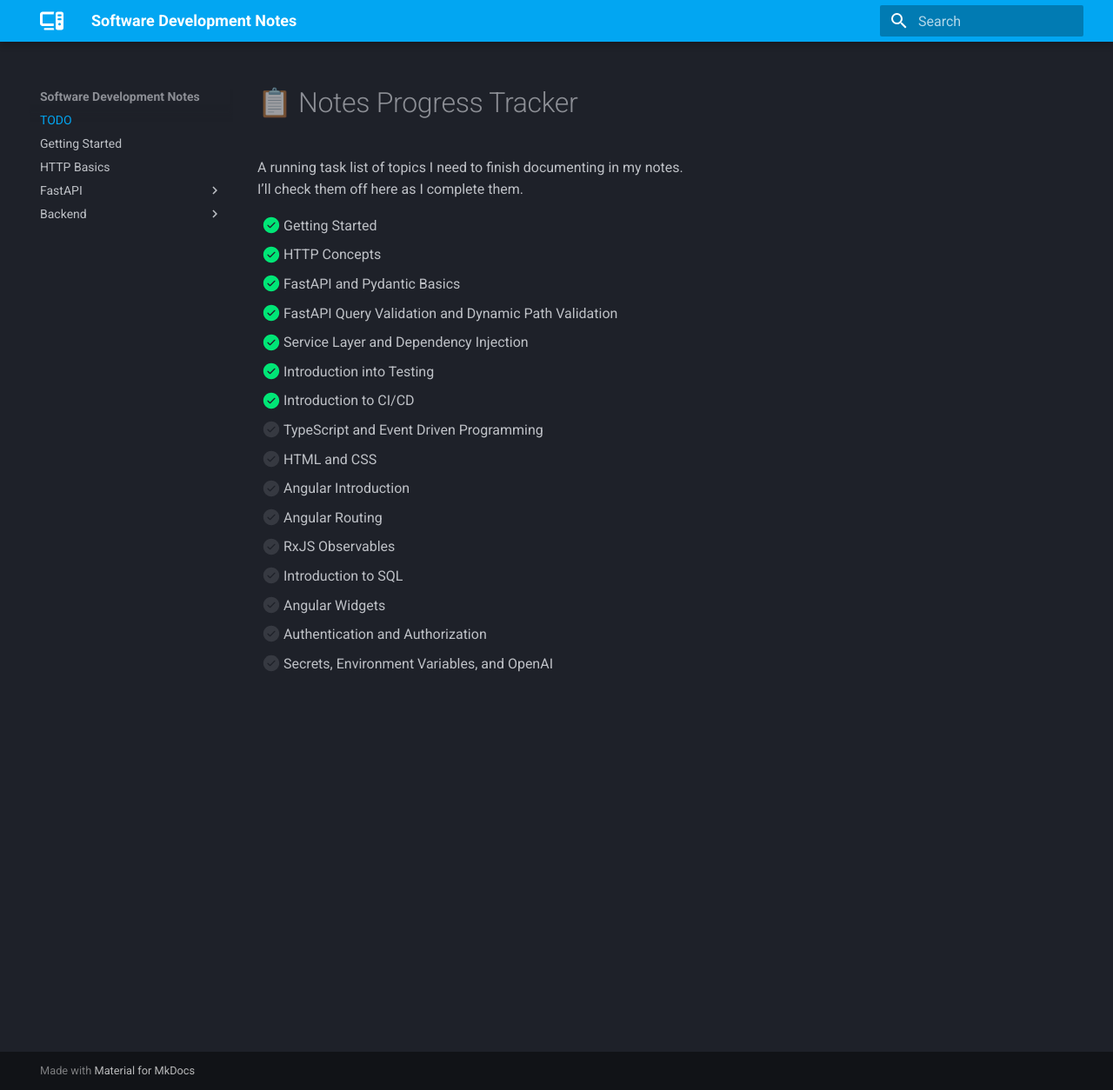
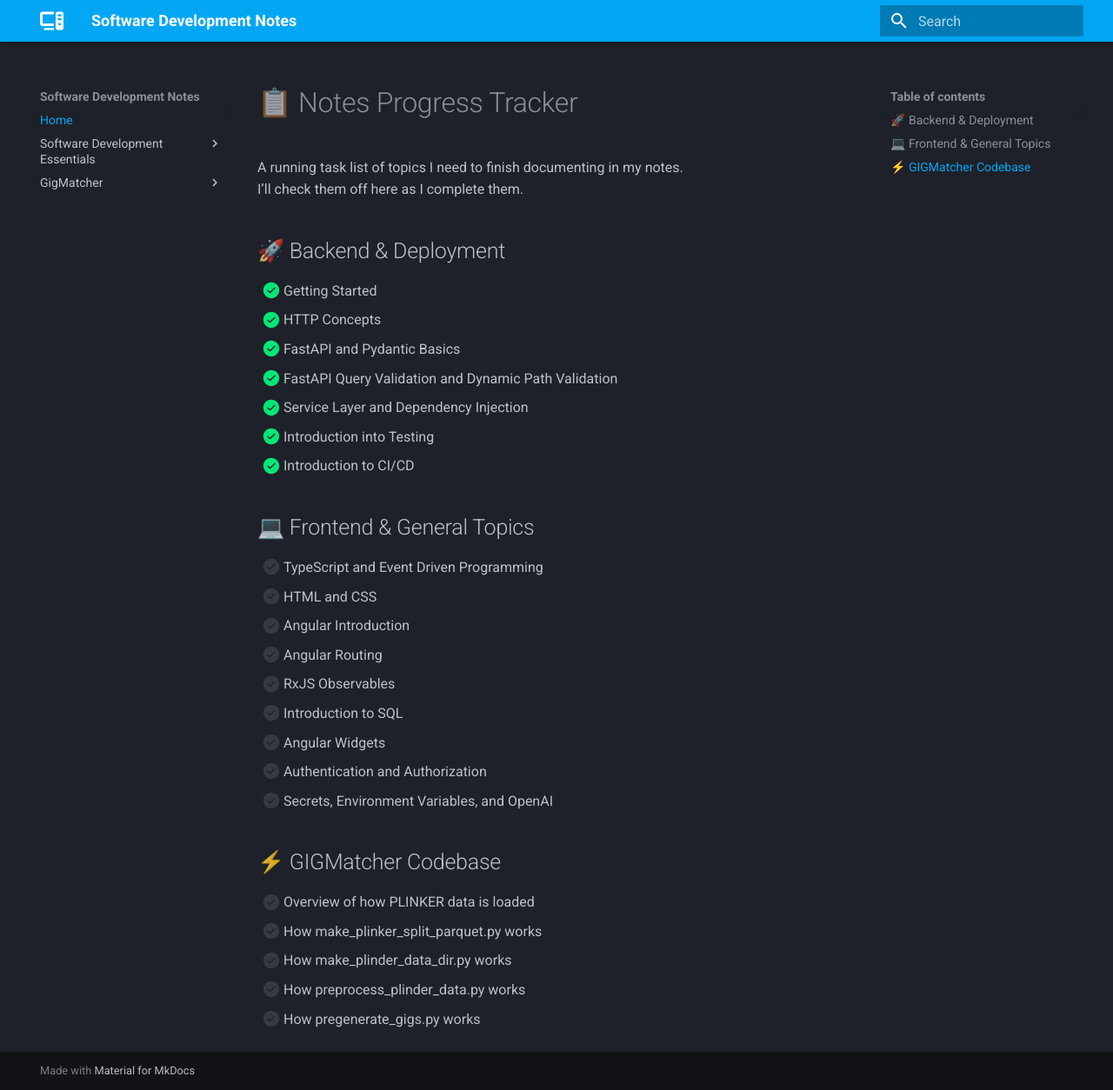
Before and after one commit to Kevinofma/Software-Development-Notes, an MkDocs documentation site: the page built from docs/index.md, in a window 1280 px wide and 1254 px high. Shown: the whole window at 87% size. Built offline with MkDocs 1.6.1 and Material for MkDocs 9.7.7, drawn with Linux system fonts in a browser that asks for light colours.

Commit message:
Started Gigmatcher documentation

```diff
--- a/docs/index.md
+++ b/docs/index.md
@@ -3,6 +3,7 @@
 A running task list of topics I need to finish documenting in my notes.
 I’ll check them off here as I complete them.
 
+## 🚀 Backend & Deployment
 - [X] Getting Started
 - [X] HTTP Concepts
 - [X] FastAPI and Pydantic Basics
@@ -10,6 +11,8 @@
 - [X] Service Layer and Dependency Injection
 - [X] Introduction into Testing
 - [X] Introduction to CI/CD
+
+## 💻 Frontend & General Topics
 - [ ] TypeScript and Event Driven Programming
 - [ ] HTML and CSS
 - [ ] Angular Introduction
@@ -19,3 +22,10 @@
 - [ ] Angular Widgets
 - [ ] Authentication and Authorization
 - [ ] Secrets, Environment Variables, and OpenAI
+
+## ⚡ GIGMatcher Codebase
+- [ ] Overview of how PLINKER data is loaded
+- [ ] How make_plinker_split_parquet.py works
+- [ ] How make_plinder_data_dir.py works
+- [ ] How preprocess_plinder_data.py works
+- [ ] How pregenerate_gigs.py works
--- a/mkdocs.yml
+++ b/mkdocs.yml
@@ -1,15 +1,18 @@
 site_name: Software Development Notes
 nav:
-  - TODO: index.md
-  - Getting Started: gettingstarted.md
-  - HTTP Basics: httpbasics.md
-  - FastAPI:
-      - Tutorial: fastapitutorial.md
-      - Validation: fastapivalidation.md
-  - Backend:
-      - Service Layer and Dependency Injection: servicelayerdi.md
-      - Introduction to Testing: testing.md
-      - Introduction to CI/CD: cicd.md
+  - Home: index.md
+  - Software Development Essentials:
+    - Getting Started: swe/gettingstarted.md
+    - HTTP Basics: swe/httpbasics.md
+    - FastAPI:
+        - Tutorial: swe/fastapitutorial.md
+        - Validation: swe/fastapivalidation.md
+    - Backend:
+        - Service Layer and Dependency Injection: swe/servicelayerdi.md
+        - Introduction to Testing: swe/testing.md
+        - Introduction to CI/CD: swe/cicd.md
+  - GigMatcher:
+    - DataLoading: gigmatcher/dataloading.md
 theme:
   icon:
     logo: fontawesome/solid/computer
```
Also changed, not shown: docs/gigmatcher/dataloading.md (added, +141 -0 lines), docs/swe/fastapitutorial.md (renamed from docs/fastapitutorial.md, +1 -1 lines), docs/swe/cicd.md (renamed from docs/cicd.md), docs/swe/fastapivalidation.md (renamed from docs/fastapivalidation.md), docs/swe/gettingstarted.md (renamed from docs/gettingstarted.md), docs/swe/httpbasics.md (renamed from docs/httpbasics.md), docs/swe/servicelayerdi.md (renamed from docs/servicelayerdi.md), docs/swe/testing.md (renamed from docs/testing.md).
